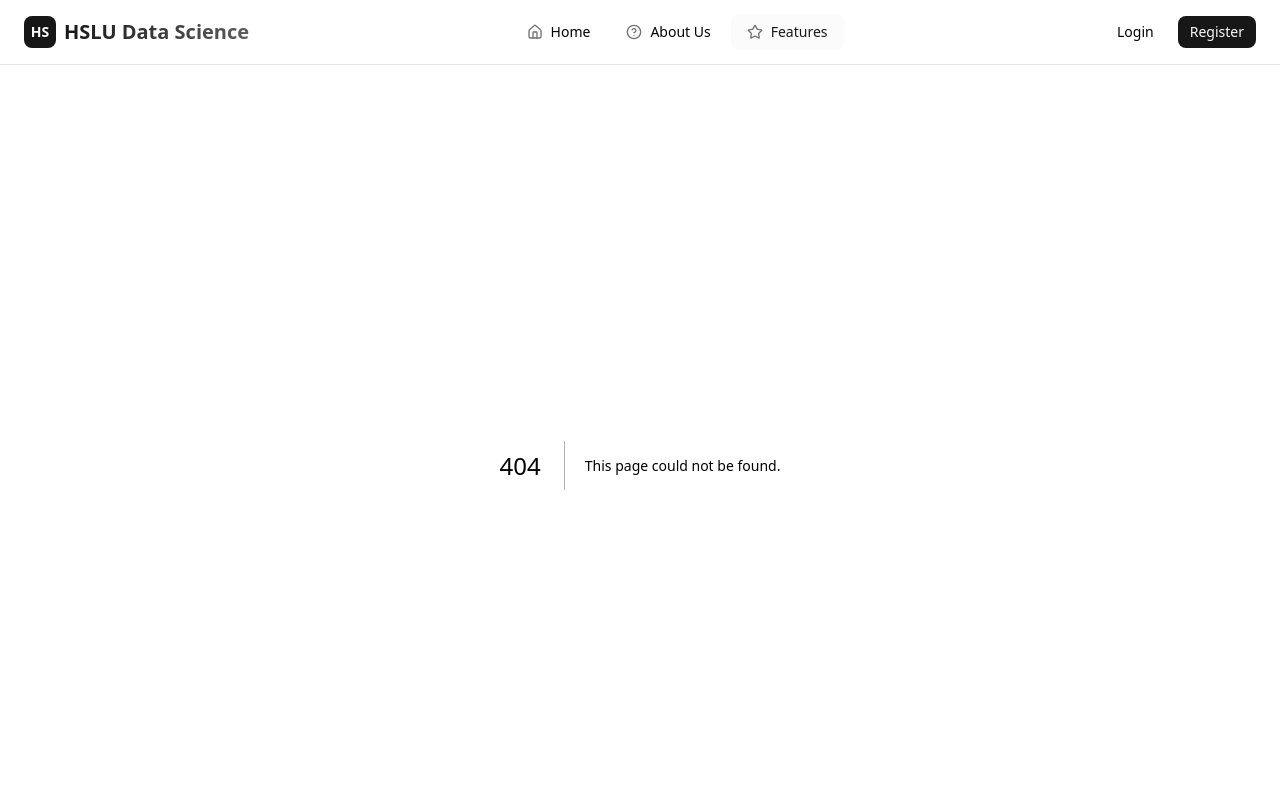
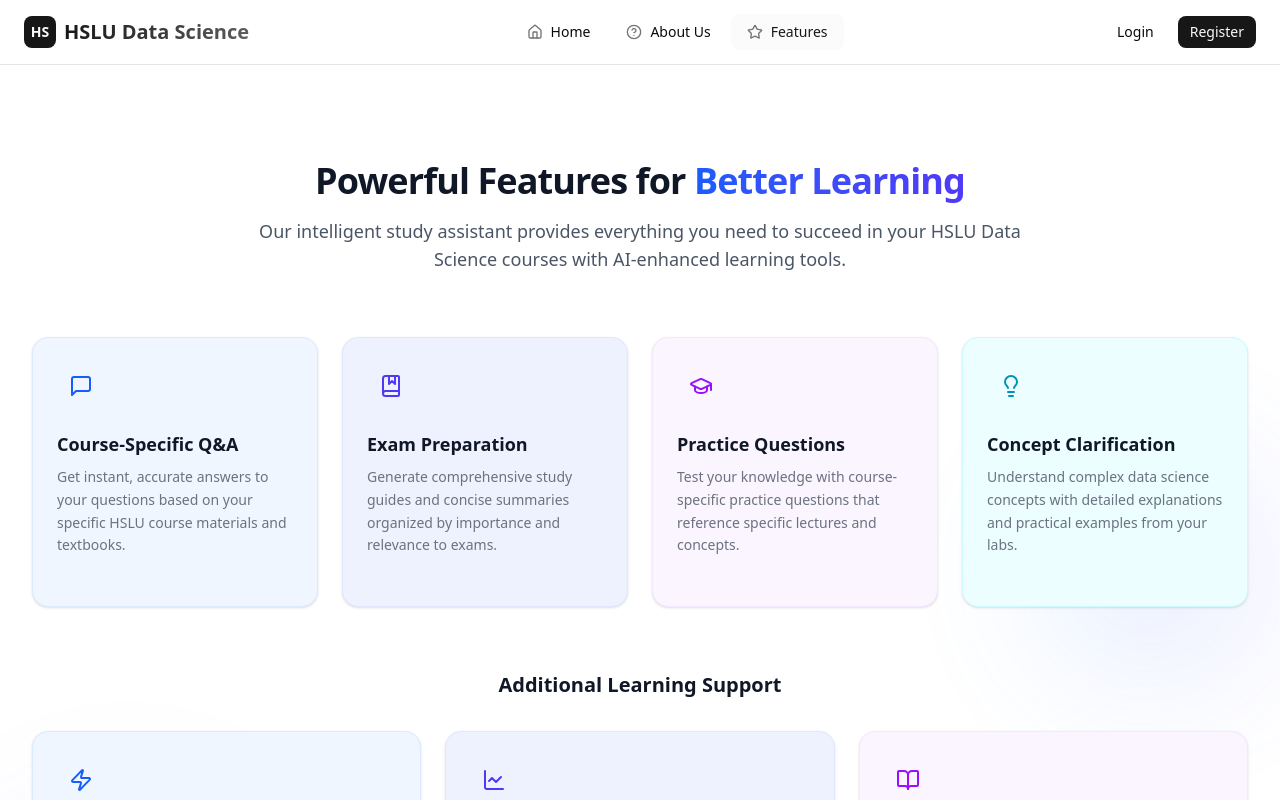
Before and after one commit to rogerjeasy/hslu-rag-frontend, a Next.js app: page /features in a window 1280 px wide. Before the commit this address had no page. Shown: the top 800 px of the page. Built offline with nearby package versions, Linux system fonts and the light colour scheme.

Commit message:
implemented the features page

```diff
--- /dev/null
+++ b/src/app/features/page.tsx
@@ -0,0 +1,15 @@
+import { Metadata } from 'next'
+import { Features } from '@/components/homepage/features'
+
+export const metadata: Metadata = {
+  title: 'HSLU Data Science Exam Preparation Assistant',
+  description: 'AI-powered exam preparation tool for HSLU MSc students in Applied Information and Data Science.',
+}
+
+export default function FeaturePage() {
+  return (
+    <main className="min-h-screen">
+      <Features />
+    </main>
+  )
+}
```
